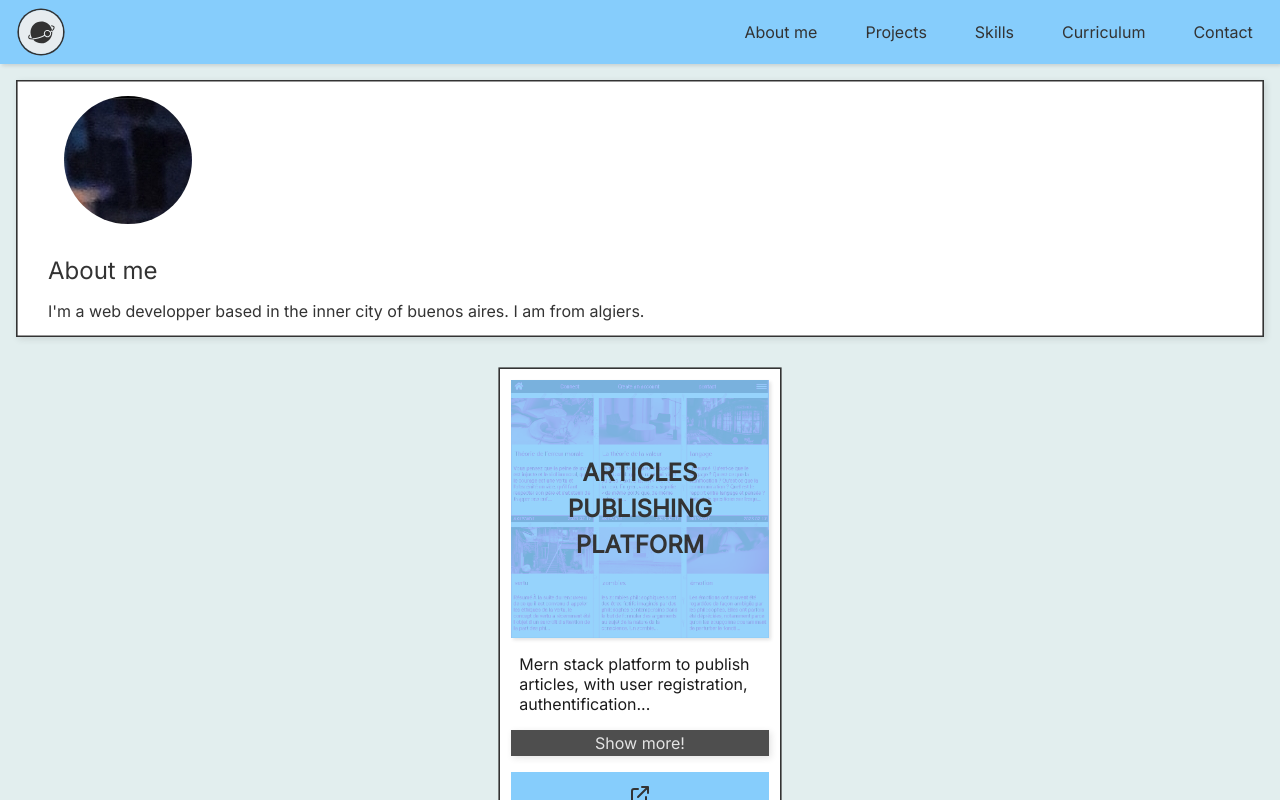
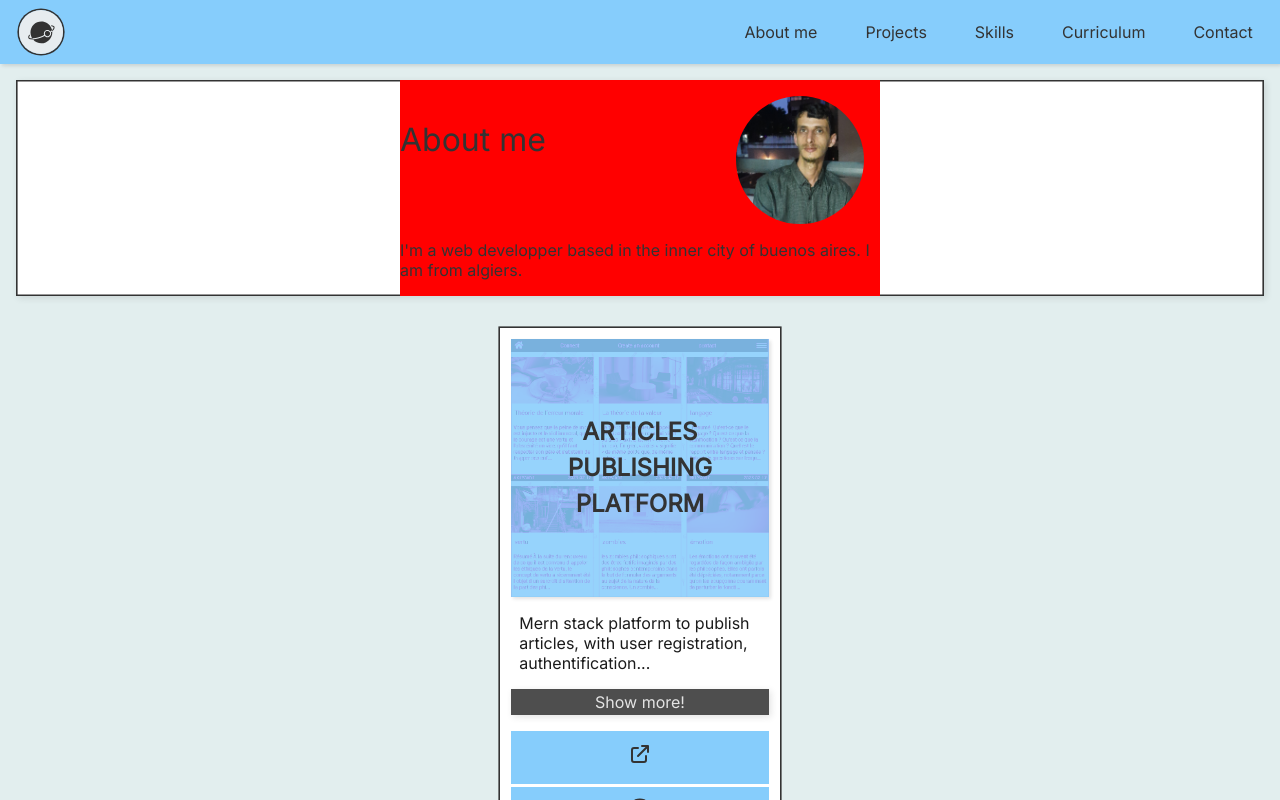
Before and after one commit to akliyachir/portfolio, a React (Vite) app: page / in a window 1280 px wide. Shown: the top 800 px of the page. Built offline with nearby package versions, Linux system fonts and the light colour scheme.

Commit message:
about me section

```diff
--- a/src/Components/6-AboutMeSection/AboutMeSection.css
+++ b/src/Components/6-AboutMeSection/AboutMeSection.css
@@ -10,11 +10,27 @@
 	color: var(--clr-5);
 	padding-inline: 2rem;
 	width: 100%;
+	display: flex;
+	justify-content: center;
+	align-items: center;
+}
+
+.AboutMeSection .AboutMeSectionContentContainer {
+	max-width: 30rem;
+	background-color: red;
+}
+
+.AboutMeSection .AboutMeSectionContent .titleAndProfilePicture {
+	display: flex;
+	justify-content: space-between;
+	align-items: flex-start;
 }
 
 .profilePicture {
 	width: 8rem;
 	background-image: url('../../img/akli-pic.jpg');
+	background-size: cover;
+	background-position: center;
 	aspect-ratio: 1;
 	border-radius: 50%;
 	margin: 1rem;
@@ -22,8 +38,8 @@
 }
 
 .AboutMeSection .AboutMeSectionContent .title {
-	font-size: 1.5rem;
-	padding-block: 1rem;
+	font-size: 2rem;
+	padding-block: 2.5rem;
 }
 .AboutMeSection .AboutMeSectionContent .presentation {
 	padding-bottom: 1rem;
--- a/src/Components/6-AboutMeSection/AboutMeSection.jsx
+++ b/src/Components/6-AboutMeSection/AboutMeSection.jsx
@@ -7,9 +7,13 @@ export default function AboutMeSection() {
 	return (
 		<div className='AboutMeSection' id='about_me'>
 			<div className='AboutMeSectionContent'>
-				<div className='profilePicture' />
-				<div className='title'>{aboutMeSectionContent.title}</div>
-				<p className='presentation'>{aboutMeSectionContent.presentation}</p>
+				<div className='AboutMeSectionContentContainer'>
+					<div className='titleAndProfilePicture'>
+						<div className='title'>{aboutMeSectionContent.title}</div>
+						<div className='profilePicture' />
+					</div>
+					<p className='presentation'>{aboutMeSectionContent.presentation}</p>
+				</div>
 			</div>
 		</div>
 	);
```
